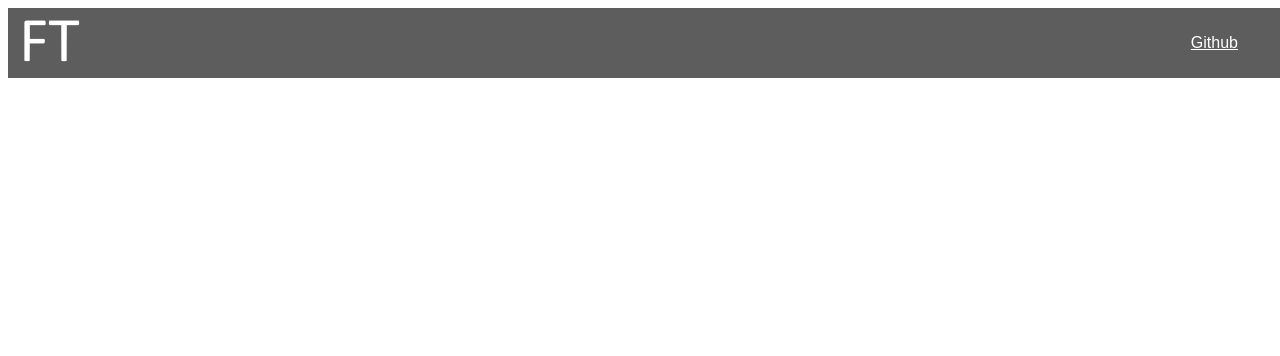
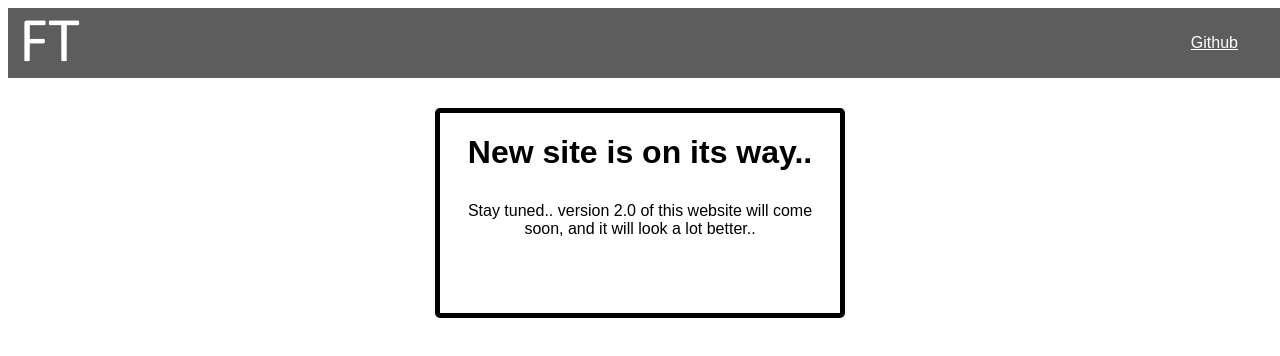
Before and after one commit to Fraser-T/fraser-t-web, a plain HTML site: page index.html in a window 1280 px wide. Drawn offline with Linux system fonts and the light colour scheme.

Commit message:
updated site to add a "coming soon" box

```diff
--- a/index.html
+++ b/index.html
@@ -11,5 +11,11 @@
                 <a href="https://github.com/fraser-t" target="_blank">Github</a>
             </div>
         </div>
+        <div class="main">
+            <div class="contentbox">
+                <h1>New site is on its way..</h1>
+                <p>Stay tuned.. version 2.0 of this website will come soon, and it will look a lot better..</p>
+            </div>
+        </div>
     </body>
 </html>
--- a/style.css
+++ b/style.css
@@ -22,3 +22,24 @@
     text-decoration: underline;
     color: white;
 }
+
+.main{
+    width: 100%;
+    position: relative;
+    top: 70px;
+    display: flex;
+    justify-content: center;
+}
+
+.contentbox{
+    margin: 30px;
+    border: 5px solid black;
+    border-radius: 5px;
+    height: 200px;
+    width: 400px;
+    text-align: center;
+}
+
+.contentbox p{
+    padding: 9px;
+}
```
